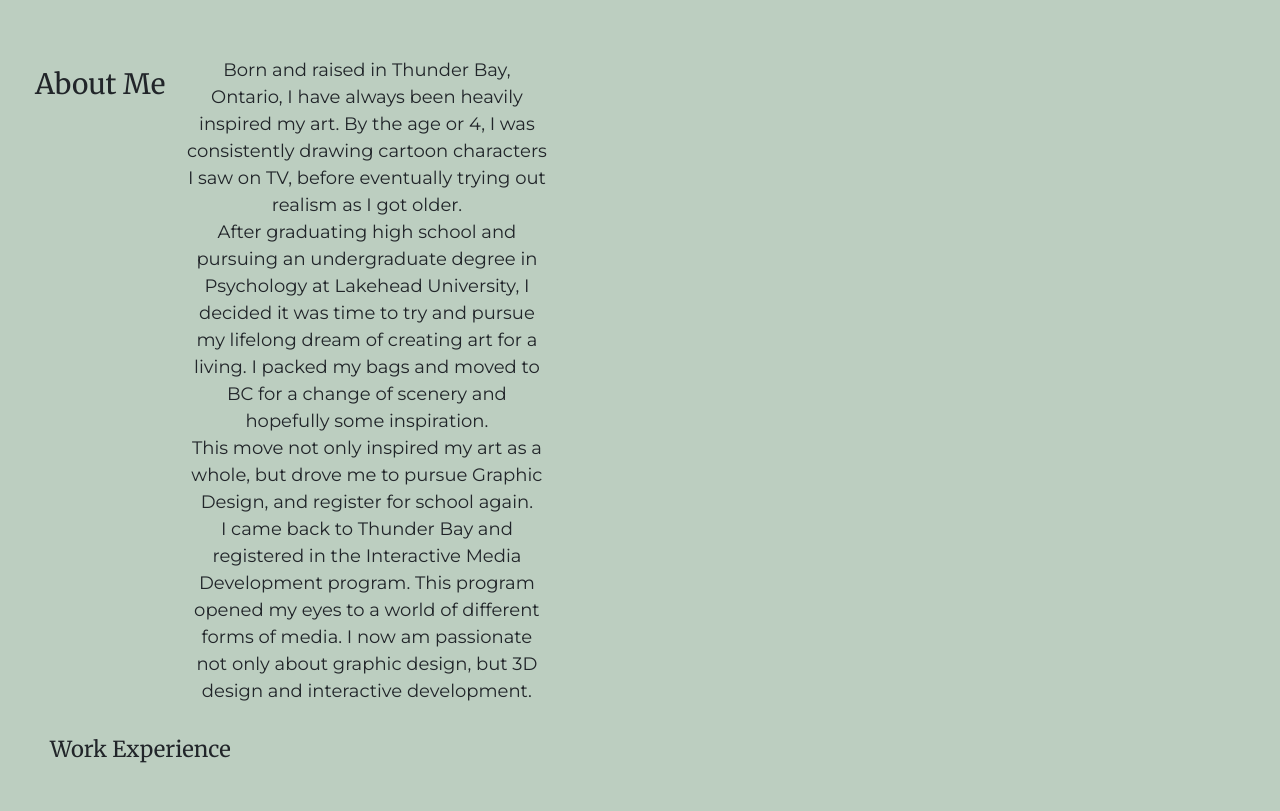
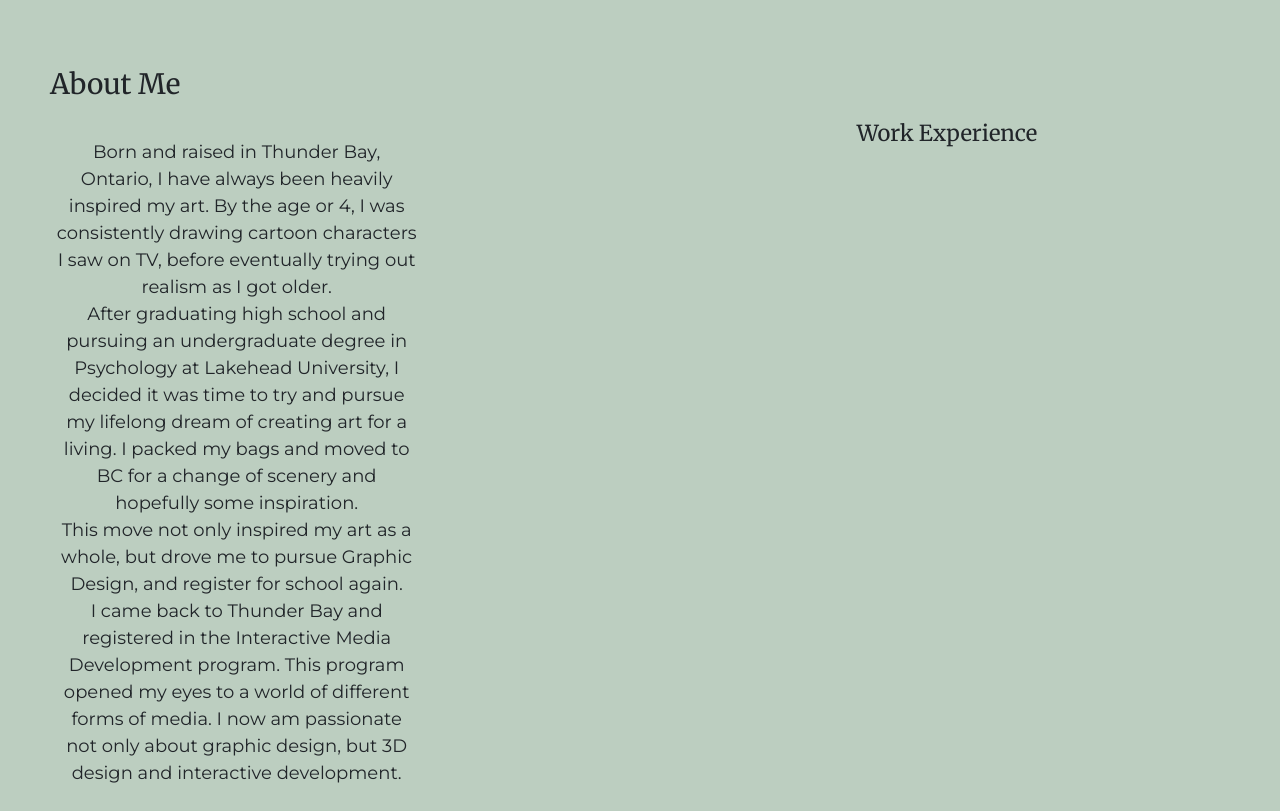
Before and after one commit to aisherwo/portfolio1, a website: page index.html in a window 1280 px wide. Shown: the part 678-1489 px from the top of the page. Drawn offline with Linux system fonts and the light colour scheme.

Commit message:
Update index.html

```diff
--- a/index.html
+++ b/index.html
@@ -101,16 +101,15 @@
 
       <a name="anchor2"></a>
 <section class="about">
-	  <div class="row">
-<h2>About Me
-    </h2>
-		<div class="col-sm-4">
+	<h2>About Me</h2>
+	  	<div class="row">
+			<div class="col-sm-4">
 
 			<br>
-			<p class= "text-center">Born and raised in Thunder Bay, Ontario, I have always been heavily inspired my art. By the age or 4, I was consistently drawing cartoon characters I saw on TV, before eventually trying out realism as I got older. <br>
-			After graduating high school and pursuing an undergraduate degree in Psychology at Lakehead University, I decided it was time to try and pursue my lifelong dream of creating art for a living. I packed my bags and moved to BC for a change of scenery and hopefully some inspiration. <br>
+				<p class= "text-center">Born and raised in Thunder Bay, Ontario, I have always been heavily inspired my art. By the age or 4, I was consistently drawing cartoon characters I saw on TV, before eventually trying out realism as I got older. <br>
+				After graduating high school and pursuing an undergraduate degree in Psychology at Lakehead University, I decided it was time to try and pursue my lifelong dream of creating art for a living. I packed my bags and moved to BC for a change of scenery and hopefully some inspiration. <br>
 				This move not only inspired my art as a whole, but drove me to pursue Graphic Design, and register for school again. <br> I came back to Thunder Bay and registered in the Interactive Media Development program. This program opened my eyes to a world of different forms of media. I now am passionate not only about graphic design, but 3D design and interactive development.
-         </p>
+        			 </p>
 
 			  </div>
 		<div class="col-sm-4">
```
